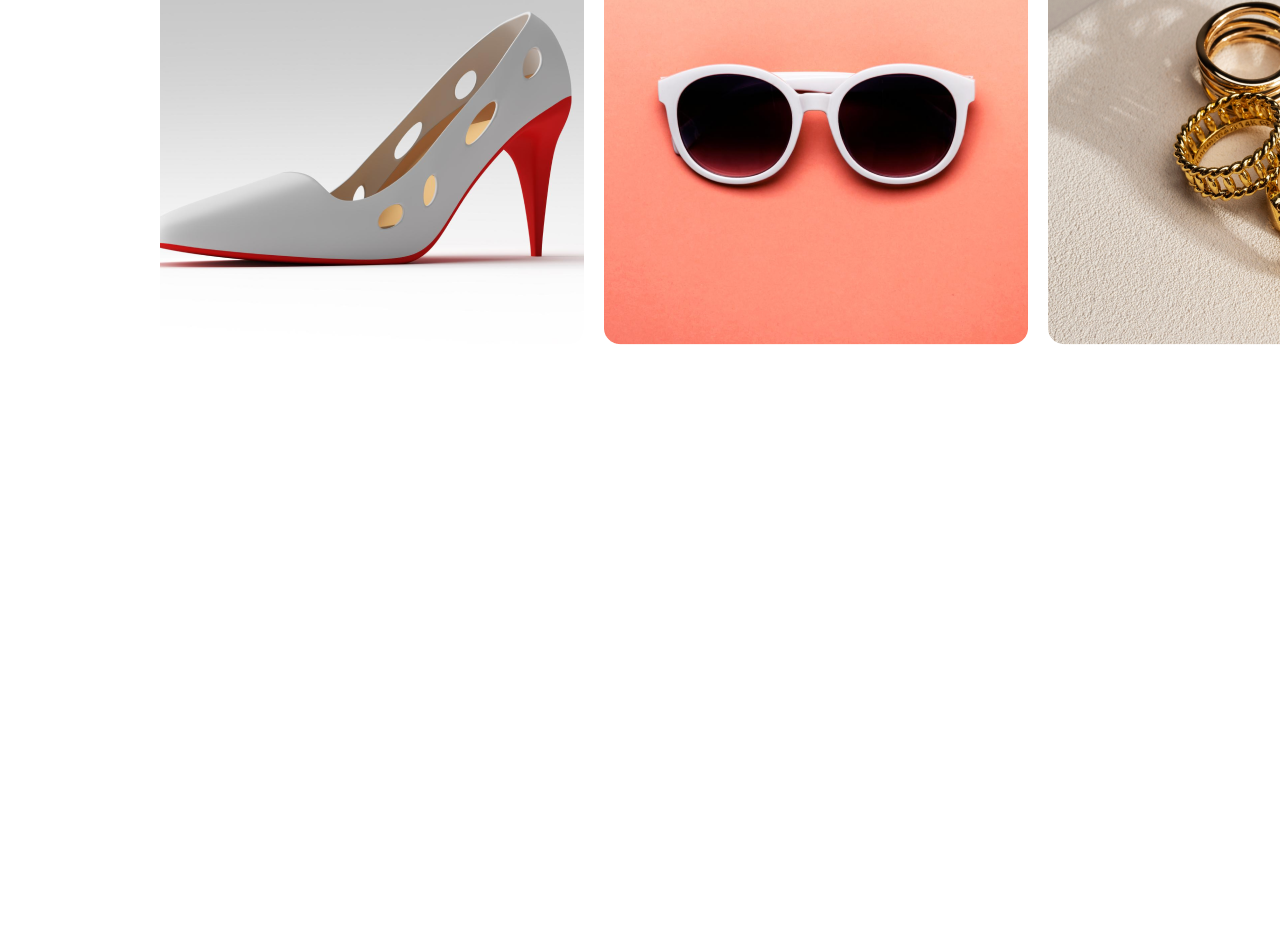
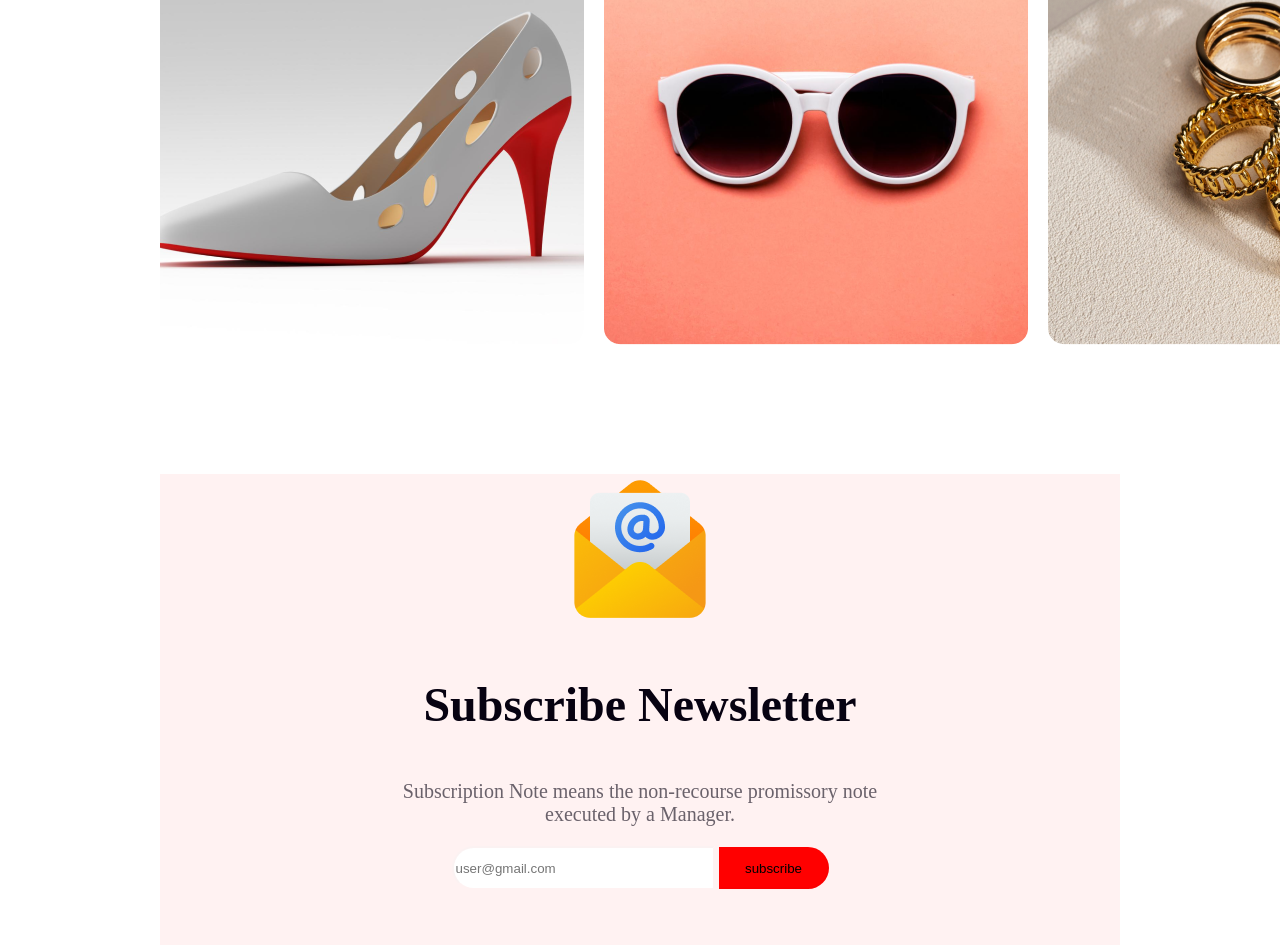
Before and after one commit to AsrafUddin89/new-year--new-mission, a plain HTML site: page index.html in a window 1280 px wide. Shown: the part 3602-4547 px from the top of the page. Before the commit the page ends 3951 px from the top, so only its background shows below. Drawn offline with Linux system fonts and the light colour scheme.

Commit message:
added subscribe section

```diff
--- a/index.html
+++ b/index.html
@@ -79,6 +79,22 @@
                     </div>
                 </div>
         </section>
+        <section >
+          <div class="subscribe-section">
+            <div>
+                <img src="resources/Group 61.png" alt="">
+
+            </div>
+            <div>
+                <h3 class="subscribe-title">Subscribe Newsletter</h3>
+                <p class="subscribe-description">Subscription Note means the non-recourse promissory note <br>executed by a Manager.</p>
+            </div>
+            <div class="input">
+                <input class="input-email" type="email" name="" id="" placeholder="user@gmail.com">
+                <button class="btn-primary">subscribe</button>
+            </div>
+          </div>
+        </section>
 
     </main>
     <footer>
--- a/styles/style.css
+++ b/styles/style.css
@@ -172,12 +172,14 @@ body {
     font-size: 48px;
     font-weight: 900;
 }
+
 .gift-description {
     color: rgba(7, 2, 17, 0.60);
     font-family: Inter;
     font-size: 20px;
     font-weight: 400;
 }
+
 .image-row-one {
     display: flex;
     justify-content: space-between;
@@ -193,9 +195,48 @@ body {
 
 }
 
-.gift-items .img{
-    width: 300px;
-    height: 350px;
+.gift-items .img {
+    width: 250px;
+    height: 275px;
     border-radius: 16px;
 
 }
+
+/*subscribe-section styles*/
+.subscribe-section {
+    text-align: center;
+    margin-top: 125px;
+    background-color: rgba(255, 0, 0, 0.05);
+}
+
+.subscribe-title {
+    color: #070211;
+    text-align: center;
+    font-size: 48px;
+    font-weight: 900;
+}
+
+.subscribe-description {
+    color: rgba(7, 2, 17, 0.60);
+    text-align: center;
+    font-size: 20px;
+    font-weight: 400;
+}
+.input{
+    gap: 0.5px;
+    padding-bottom: 55px;
+}
+.input-email{
+    width: 255px;
+    height: 38px;
+    border-radius: 50px 0px 0px 50px;
+    border-color: rgba(255, 0, 0, 0.05);
+}
+
+.btn-primary {
+    width: 110px;
+    height: 42px;
+    background-color: #FF0000;
+    border-radius: 0px 50px 50px 0px;
+    border-color: rgba(255, 0, 0, 0.05);
+}
```
